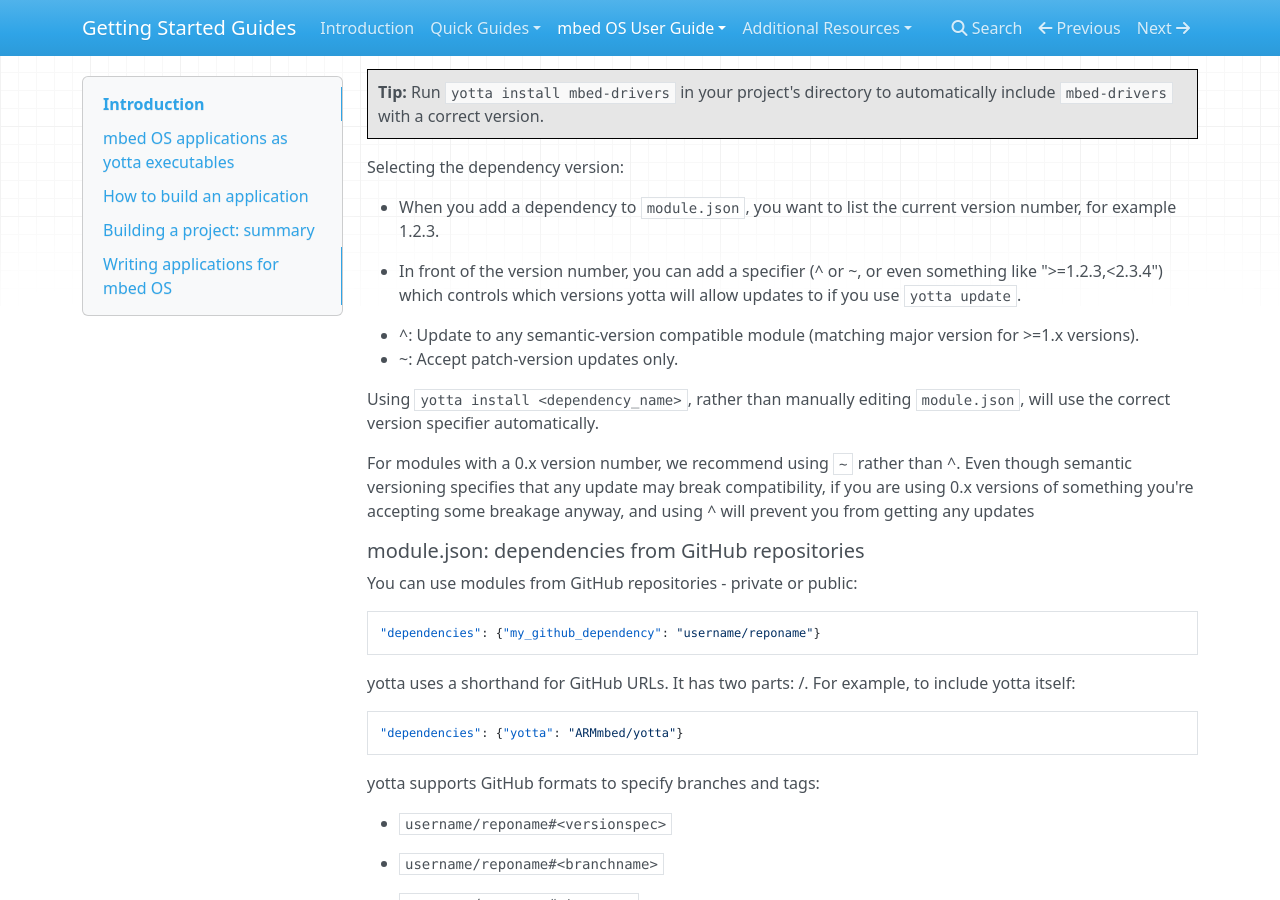
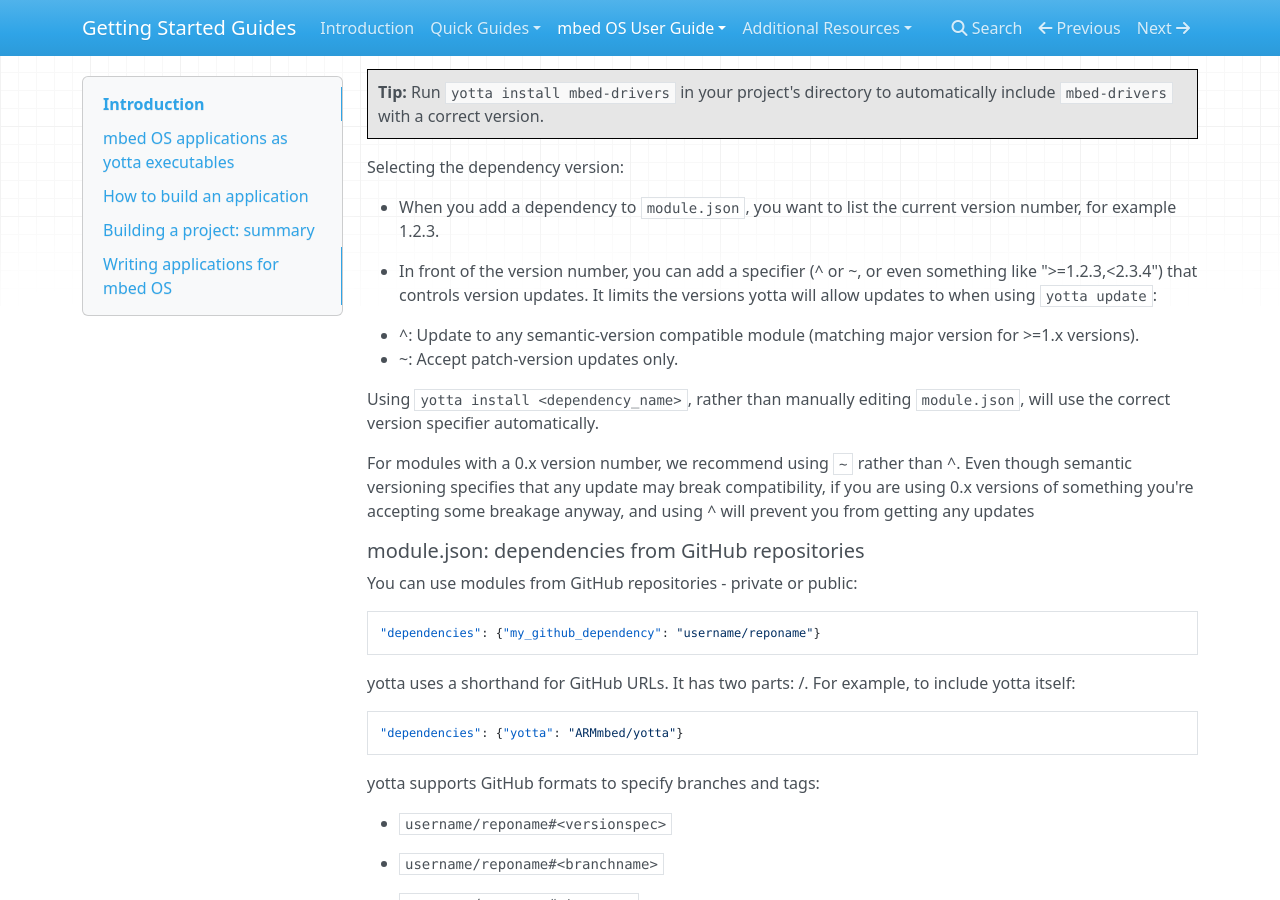
Before and after one commit to ARMmbed/GettingStartedmbedOS, an MkDocs documentation site: the page built from Docs/Full_Guide/app_on_yotta.md, in a window 1280 px wide and 900 px high, scrolled down 7521 px. Built offline with MkDocs 1.6.1, drawn with Linux system fonts in a browser that asks for light colours; nearby versions of some CDN libraries; old or Windows-style settings are respelled for this version of MkDocs.

Commit message:
Mild fix

```diff
--- a/Docs/Full_Guide/app_on_yotta.md
+++ b/Docs/Full_Guide/app_on_yotta.md
@@ -250,7 +250,7 @@ Selecting the dependency version:
 
 * When you add a dependency to ``module.json``, you want to list the current version number, for example 1.2.3.
 
-* In front of the version number, you can add a specifier (^ or ~, or even something like ">=1.2.3,<2.3.4") which controls which versions yotta will allow updates to if you use ``yotta update``.
+* In front of the version number, you can add a specifier (^ or ~, or even something like ">=1.2.3,<2.3.4") that controls version updates. It limits the versions yotta will allow updates to when using ``yotta update``:
  * ^: Update to any semantic-version compatible module (matching major version for >=1.x versions).
  * ~: Accept patch-version updates only.
 
```
